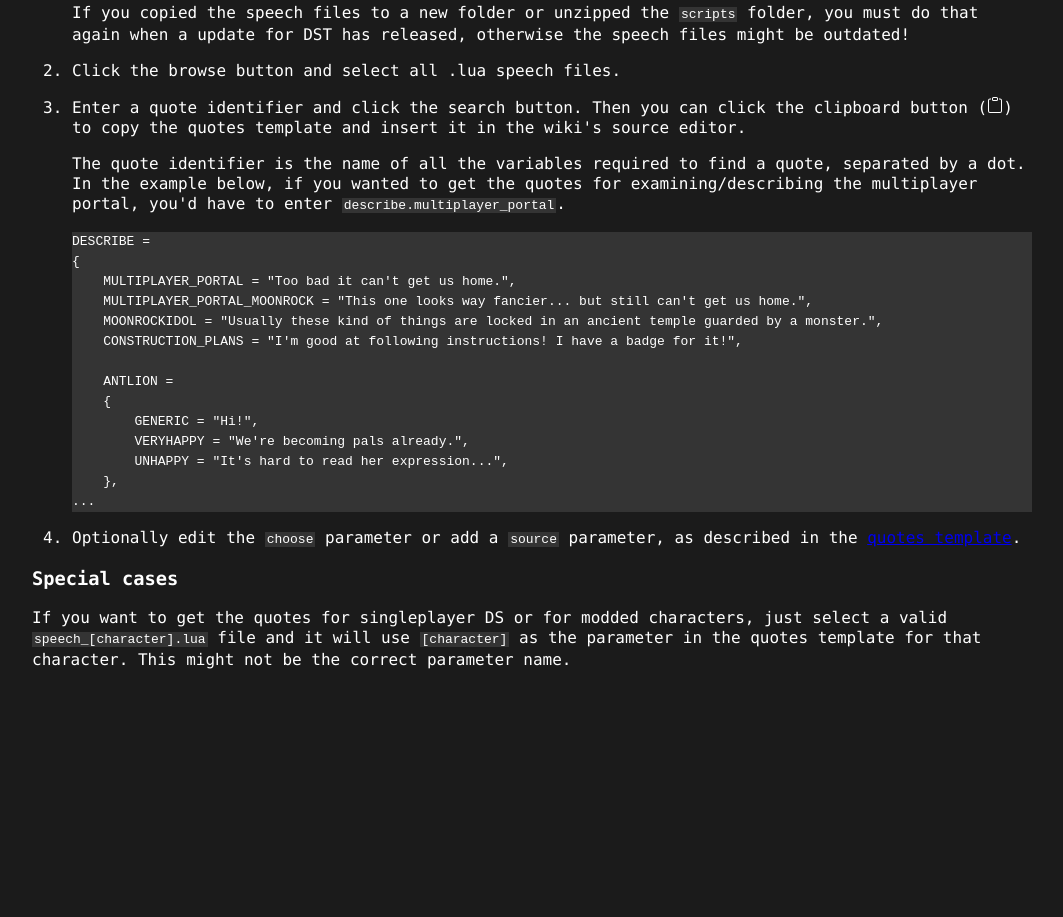
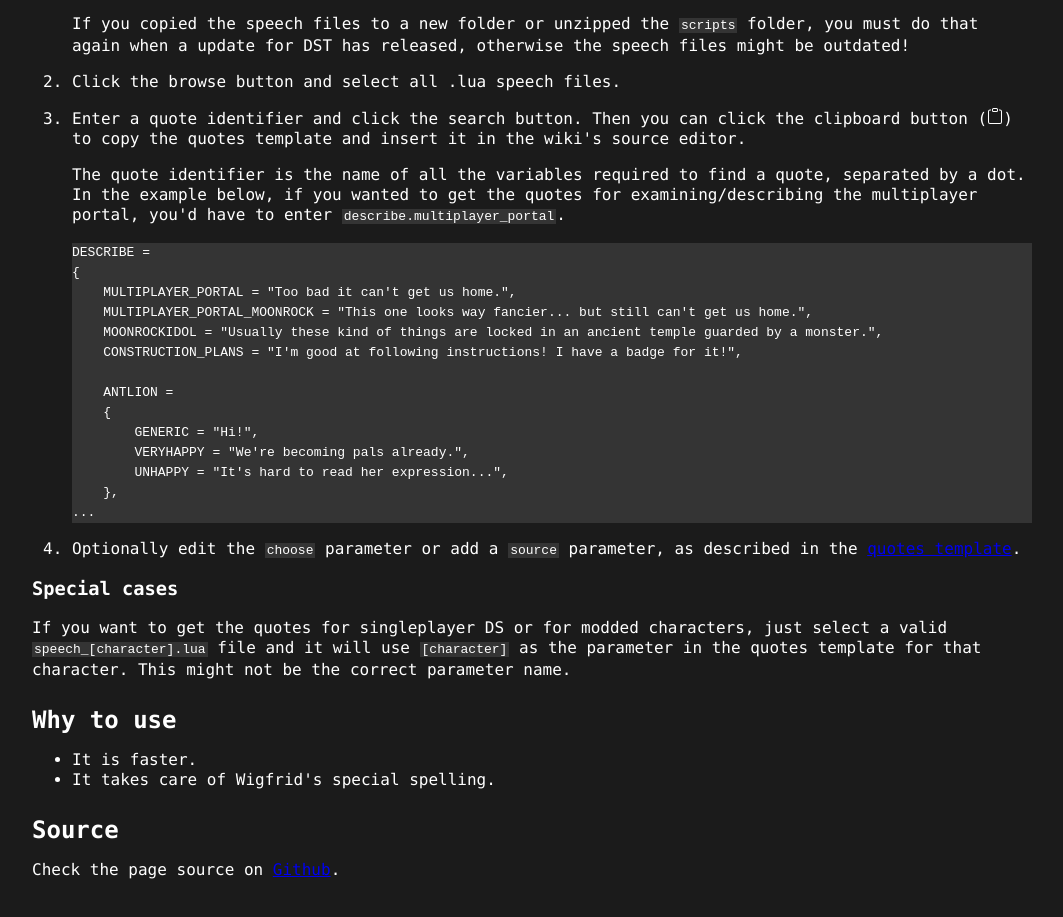
Before and after one commit to screwdrivershark/dst-extractor-tools, a website: page index.html in a window 1280 px wide. Shown: the part 1845-2762 px from the top of the page, without its empty margins (108-1171 px from the left). Before the commit the page ends 2554 px from the top, so only its background shows below. Drawn offline with Linux system fonts and the light colour scheme.

Commit message:
why to use and source link

```diff
--- a/index.html
+++ b/index.html
@@ -68,6 +68,10 @@
         .how-to code {
             background-color: #343434;
             padding: 0 2px;
+        }
+
+        .how-to h2 {
+            margin-top: 30px;
         }
 
         figure {
@@ -207,6 +211,15 @@ DESCRIBE =
                 <code>speech_[character].lua</code> file and it will use <code>[character]</code> as the parameter in
                 the quotes template for that character. This might not be the correct parameter name.
             </p>
+            <h2 id="why-use-heading">Why to use</h2>
+            <ul>
+                <li>It is faster.</li>
+                <li>It takes care of Wigfrid's special spelling.</li>
+            </ul>
+            <h2 id="source">Source</h2>
+            <p>
+                Check the page source on <a href="https://github.com/screwdrivershark/dst-extractor-tools">Github</a>.
+            </p>
         </section>
     </div>
 
```
